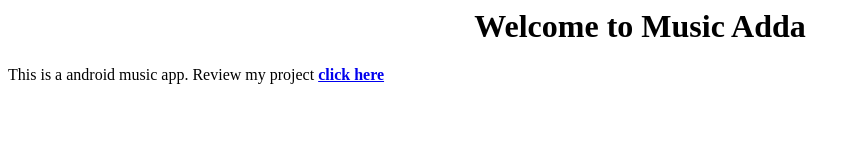
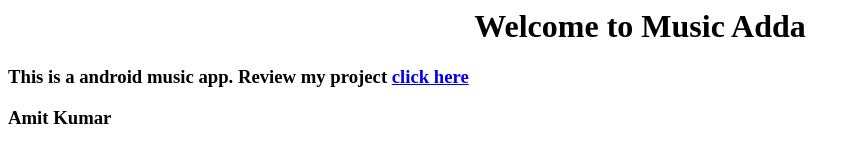
Before and after one commit to amittiwari1998/Music-Adda-Music-App, a plain HTML site: page index.html in a window 1280 px wide. Shown: the whole page, without its empty margins (0-861 px from the left). Drawn offline with Linux system fonts and the light colour scheme.

Commit message:
Update index.html

```diff
--- a/index.html
+++ b/index.html
@@ -1,7 +1,7 @@
 <html>
 <body>
 <h1 align="center">Welcome to Music Adda</h1>
-<p>This is a android music app. Review my project <a href="https://github.com/amit161500070/Music-Adda-Music-App"><b>click here</b></a></p>
-
+<h3>This is a android music app. Review my project <a href="https://github.com/amit161500070/Music-Adda-Music-App"><b>click here</b></a></h3>
+  <h3>Amit Kumar</h3>
 </body>
 </head>
```
